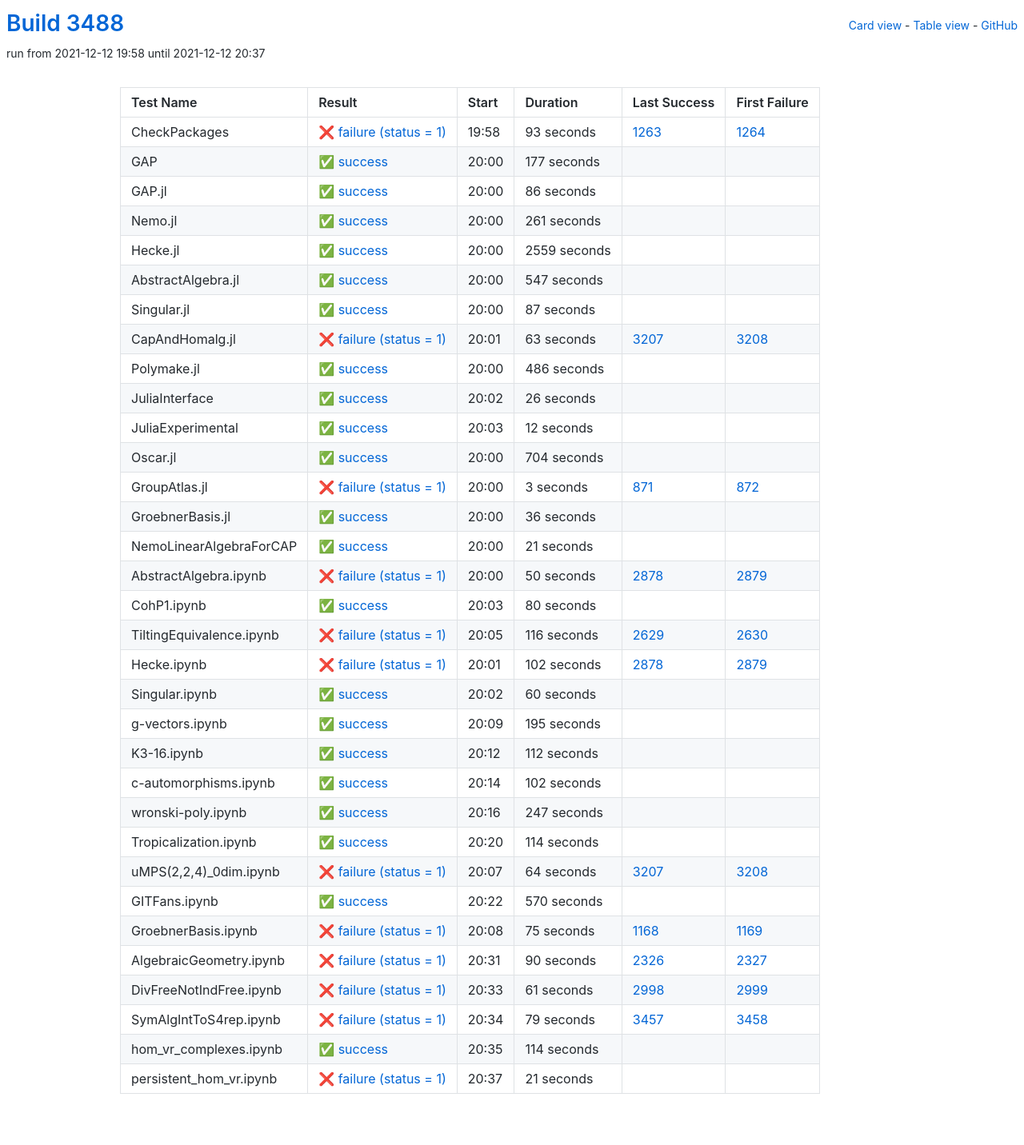
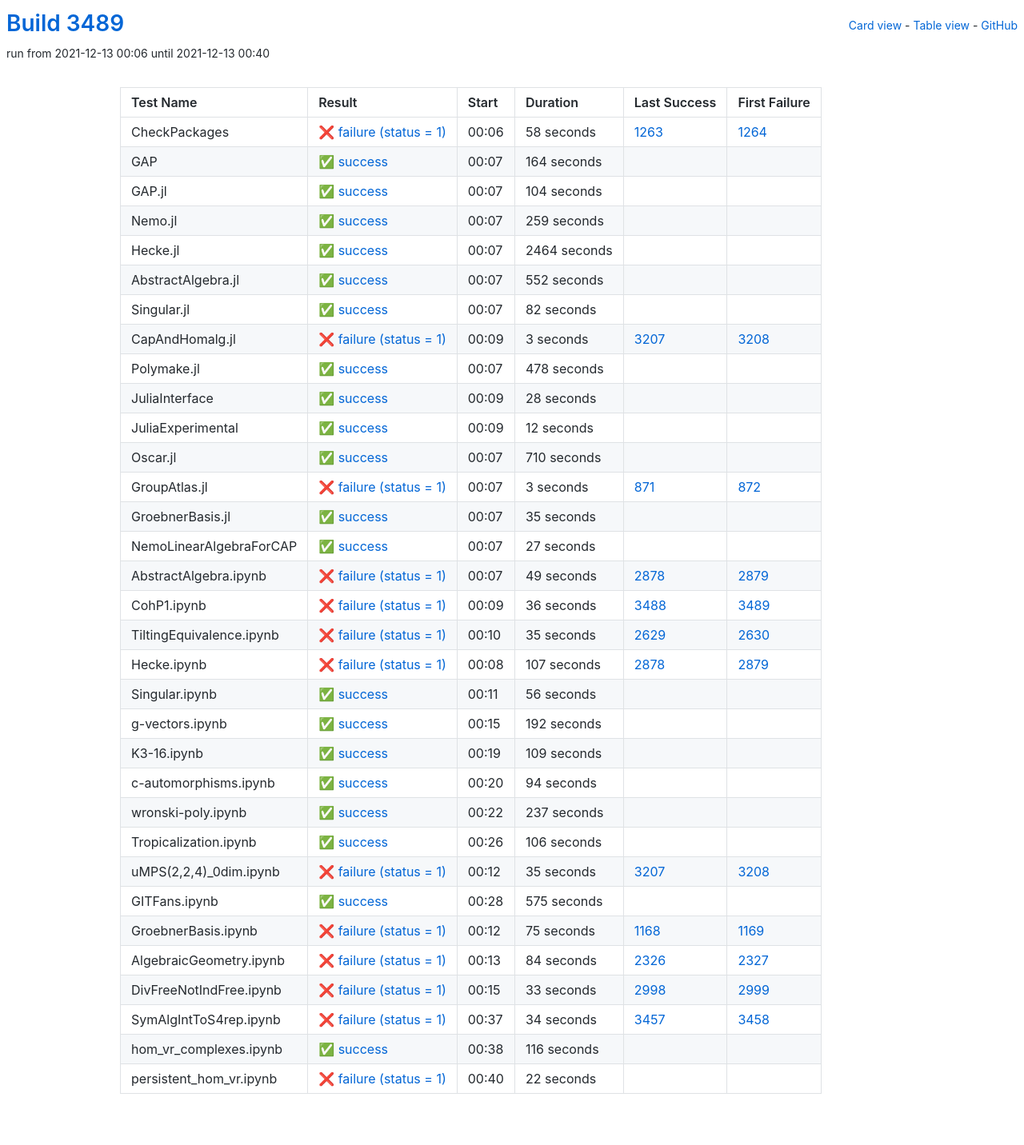
Before and after one commit to oscar-system/oscar-ci-status-stable, a Jekyll site: the page built from table.html, in a window 1280 px wide. Shown: the whole page at 80% size. Built offline with Jekyll 4.4.1, drawn with Linux system fonts in a browser that asks for light colours.

Commit message:
Build #3489

```diff
--- a/_data/ci.yml
+++ b/_data/ci.yml
@@ -1,6 +1,6 @@
 ---
-build: 3488
-build_url: https://oscarci.mathematik.uni-kl.de/job/oscar-stable/3488/
+build: 3489
+build_url: https://oscarci.mathematik.uni-kl.de/job/oscar-stable/3489/
 job: oscar-stable
 organization: oscar-system
 repo: oscar-ci-status-stable
@@ -8,128 +8,128 @@ repourl: https://github.com/oscar-system/oscar-ci-status-stable
 tests:
 - name: CheckPackages
   id: checkpackages
-  log: https://oscarci.mathematik.uni-kl.de/job/oscar-stable/3488/artifact/logs/build-3488/CheckPackages.log
-  start: 2021-12-12 19:58
+  log: https://oscarci.mathematik.uni-kl.de/job/oscar-stable/3489/artifact/logs/build-3489/CheckPackages.log
+  start: 2021-12-13 00:06
   success: false
   exitcode: 1
   status: failure
-  duration: 93
+  duration: 58
   last_success: 1263
   last_success_url: https://oscarci.mathematik.uni-kl.de/job/oscar-stable/1263/
   first_failure: 1264
   first_failure_url: https://oscarci.mathematik.uni-kl.de/job/oscar-stable/1264/
 - name: GAP
   id: gap
-  log: https://oscarci.mathematik.uni-kl.de/job/oscar-stable/3488/artifact/logs/build-3488/GAP.log
-  start: 2021-12-12 20:00
+  log: https://oscarci.mathematik.uni-kl.de/job/oscar-stable/3489/artifact/logs/build-3489/GAP.log
+  start: 2021-12-13 00:07
   success: true
   exitcode: 0
   status: success
-  duration: 177
+  duration: 164
   last_success: false
   last_success_url:
   first_failure: false
   first_failure_url:
 - name: GAP.jl
   id: gap-jl
-  log: https://oscarci.mathematik.uni-kl.de/job/oscar-stable/3488/artifact/logs/build-3488/GAP.jl.log
-  start: 2021-12-12 20:00
+  log: https://oscarci.mathematik.uni-kl.de/job/oscar-stable/3489/artifact/logs/build-3489/GAP.jl.log
+  start: 2021-12-13 00:07
   success: true
   exitcode: 0
   status: success
-  duration: 86
+  duration: 104
   last_success: false
   last_success_url:
   first_failure: false
   first_failure_url:
 - name: Nemo.jl
   id: nemo-jl
-  log: https://oscarci.mathematik.uni-kl.de/job/oscar-stable/3488/artifact/logs/build-3488/Nemo.jl.log
-  start: 2021-12-12 20:00
+  log: https://oscarci.mathematik.uni-kl.de/job/oscar-stable/3489/artifact/logs/build-3489/Nemo.jl.log
+  start: 2021-12-13 00:07
   success: true
   exitcode: 0
   status: success
-  duration: 261
+  duration: 259
   last_success: false
   last_success_url:
   first_failure: false
   first_failure_url:
 - name: Hecke.jl
   id: hecke-jl
-  log: https://oscarci.mathematik.uni-kl.de/job/oscar-stable/3488/artifact/logs/build-3488/Hecke.jl.log
-  start: 2021-12-12 20:00
+  log: https://oscarci.mathematik.uni-kl.de/job/oscar-stable/3489/artifact/logs/build-3489/Hecke.jl.log
+  start: 2021-12-13 00:07
   success: true
   exitcode: 0
   status: success
-  duration: 2559
+  duration: 2464
   last_success: false
   last_success_url:
   first_failure: false
   first_failure_url:
 - name: AbstractAlgebra.jl
   id: abstractalgebra-jl
-  log: https://oscarci.mathematik.uni-kl.de/job/oscar-stable/3488/artifact/logs/build-3488/AbstractAlgebra.jl.log
-  start: 2021-12-12 20:00
+  log: https://oscarci.mathematik.uni-kl.de/job/oscar-stable/3489/artifact/logs/build-3489/AbstractAlgebra.jl.log
+  start: 2021-12-13 00:07
   success: true
   exitcode: 0
   status: success
-  duration: 547
+  duration: 552
   last_success: false
   last_success_url:
   first_failure: false
   first_failure_url:
 - name: Singular.jl
   id: singular-jl
-  log: https://oscarci.mathematik.uni-kl.de/job/oscar-stable/3488/artifact/logs/build-3488/Singular.jl.log
-  start: 2021-12-12 20:00
+  log: https://oscarci.mathematik.uni-kl.de/job/oscar-stable/3489/artifact/logs/build-3489/Singular.jl.log
+  start: 2021-12-13 00:07
   success: true
   exitcode: 0
   status: success
-  duration: 87
+  duration: 82
   last_success: false
   last_success_url:
   first_failure: false
   first_failure_url:
 - name: CapAndHomalg.jl
   id: capandhomalg-jl
-  log: https://oscarci.mathematik.uni-kl.de/job/oscar-stable/3488/artifact/logs/build-3488/CapAndHomalg.jl.log
-  start: 2021-12-12 20:01
+  log: https://oscarci.mathematik.uni-kl.de/job/oscar-stable/3489/artifact/logs/build-3489/CapAndHomalg.jl.log
+  start: 2021-12-13 00:09
   success: false
   exitcode: 1
   status: failure
-  duration: 63
+  duration: 3
   last_success: 3207
   last_success_url: https://oscarci.mathematik.uni-kl.de/job/oscar-stable/3207/
   first_failure: 3208
   first_failure_url: https://oscarci.mathematik.uni-kl.de/job/oscar-stable/3208/
 - name: Polymake.jl
   id: polymake-jl
-  log: https://oscarci.mathematik.uni-kl.de/job/oscar-stable/3488/artifact/logs/build-3488/Polymake.jl.log
-  start: 2021-12-12 20:00
+  log: https://oscarci.mathematik.uni-kl.de/job/oscar-stable/3489/artifact/logs/build-3489/Polymake.jl.log
+  start: 2021-12-13 00:07
   success: true
   exitcode: 0
   status: success
-  duration: 486
+  duration: 478
   last_success: false
   last_success_url:
   first_failure: false
   first_failure_url:
 - name: JuliaInterface
   id: juliainterface
-  log: https://oscarci.mathematik.uni-kl.de/job/oscar-stable/3488/artifact/logs/build-3488/JuliaInterface.log
-  start: 2021-12-12 20:02
+  log: https://oscarci.mathematik.uni-kl.de/job/oscar-stable/3489/artifact/logs/build-3489/JuliaInterface.log
+  start: 2021-12-13 00:09
   success: true
   exitcode: 0
   status: success
-  duration: 26
+  duration: 28
   last_success: false
   last_success_url:
   first_failure: false
   first_failure_url:
 - name: JuliaExperimental
   id: juliaexperimental
-  log: https://oscarci.mathematik.uni-kl.de/job/oscar-stable/3488/artifact/logs/build-3488/JuliaExperimental.log
-  start: 2021-12-12 20:03
+  log: https://oscarci.mathematik.uni-kl.de/job/oscar-stable/3489/artifact/logs/build-3489/JuliaExperimental.log
+  start: 2021-12-13 00:09
   success: true
   exitcode: 0
   status: success
@@ -140,20 +140,20 @@ tests:
   first_failure_url:
 - name: Oscar.jl
   id: oscar-jl
-  log: https://oscarci.mathematik.uni-kl.de/job/oscar-stable/3488/artifact/logs/build-3488/Oscar.jl.log
-  start: 2021-12-12 20:00
+  log: https://oscarci.mathematik.uni-kl.de/job/oscar-stable/3489/artifact/logs/build-3489/Oscar.jl.log
+  start: 2021-12-13 00:07
   success: true
   exitcode: 0
   status: success
-  duration: 704
+  duration: 710
   last_success: false
   last_success_url:
   first_failure: false
   first_failure_url:
 - name: GroupAtlas.jl
   id: groupatlas-jl
-  log: https://oscarci.mathematik.uni-kl.de/job/oscar-stable/3488/artifact/logs/build-3488/GroupAtlas.jl.log
-  start: 2021-12-12 20:00
+  log: https://oscarci.mathematik.uni-kl.de/job/oscar-stable/3489/artifact/logs/build-3489/GroupAtlas.jl.log
+  start: 2021-12-13 00:07
   success: false
   exitcode: 1
   status: failure
@@ -164,176 +164,176 @@ tests:
   first_failure_url: https://oscarci.mathematik.uni-kl.de/job/oscar-stable/872/
 - name: GroebnerBasis.jl
   id: groebnerbasis-jl
-  log: https://oscarci.mathematik.uni-kl.de/job/oscar-stable/3488/artifact/logs/build-3488/GroebnerBasis.jl.log
-  start: 2021-12-12 20:00
+  log: https://oscarci.mathematik.uni-kl.de/job/oscar-stable/3489/artifact/logs/build-3489/GroebnerBasis.jl.log
+  start: 2021-12-13 00:07
   success: true
   exitcode: 0
   status: success
-  duration: 36
+  duration: 35
   last_success: false
   last_success_url:
   first_failure: false
   first_failure_url:
 - name: NemoLinearAlgebraForCAP
   id: nemolinearalgebraforcap
-  log: https://oscarci.mathematik.uni-kl.de/job/oscar-stable/3488/artifact/logs/build-3488/NemoLinearAlgebraForCAP.log
-  start: 2021-12-12 20:00
+  log: https://oscarci.mathematik.uni-kl.de/job/oscar-stable/3489/artifact/logs/build-3489/NemoLinearAlgebraForCAP.log
+  start: 2021-12-13 00:07
   success: true
   exitcode: 0
   status: success
-  duration: 21
+  duration: 27
   last_success: false
   last_success_url:
   first_failure: false
   first_failure_url:
 - name: AbstractAlgebra.ipynb
   id: abstractalgebra-ipynb
-  log: https://oscarci.mathematik.uni-kl.de/job/oscar-stable/3488/artifact/logs/build-3488/AbstractAlgebra.ipynb.log
-  start: 2021-12-12 20:00
+  log: https://oscarci.mathematik.uni-kl.de/job/oscar-stable/3489/artifact/logs/build-3489/AbstractAlgebra.ipynb.log
+  start: 2021-12-13 00:07
   success: false
   exitcode: 1
   status: failure
-  duration: 50
+  duration: 49
   last_success: 2878
   last_success_url: https://oscarci.mathematik.uni-kl.de/job/oscar-stable/2878/
   first_failure: 2879
   first_failure_url: https://oscarci.mathematik.uni-kl.de/job/oscar-stable/2879/
 - name: CohP1.ipynb
   id: cohp1-ipynb
-  log: https://oscarci.mathematik.uni-kl.de/job/oscar-stable/3488/artifact/logs/build-3488/CohP1.ipynb.log
-  start: 2021-12-12 20:03
-  success: true
-  exitcode: 0
-  status: success
-  duration: 80
-  last_success: false
-  last_success_url:
-  first_failure: false
-  first_failure_url:
-- name: TiltingEquivalence.ipynb
-  id: tiltingequivalence-ipynb
-  log: https://oscarci.mathematik.uni-kl.de/job/oscar-stable/3488/artifact/logs/build-3488/TiltingEquivalence.ipynb.log
-  start: 2021-12-12 20:05
+  log: https://oscarci.mathematik.uni-kl.de/job/oscar-stable/3489/artifact/logs/build-3489/CohP1.ipynb.log
+  start: 2021-12-13 00:09
   success: false
   exitcode: 1
   status: failure
-  duration: 116
+  duration: 36
+  last_success: 3488
+  last_success_url: https://oscarci.mathematik.uni-kl.de/job/oscar-stable/3488/
+  first_failure: 3489
+  first_failure_url: https://oscarci.mathematik.uni-kl.de/job/oscar-stable/3489/
+- name: TiltingEquivalence.ipynb
+  id: tiltingequivalence-ipynb
+  log: https://oscarci.mathematik.uni-kl.de/job/oscar-stable/3489/artifact/logs/build-3489/TiltingEquivalence.ipynb.log
+  start: 2021-12-13 00:10
+  success: false
+  exitcode: 1
+  status: failure
+  duration: 35
   last_success: 2629
   last_success_url: https://oscarci.mathematik.uni-kl.de/job/oscar-stable/2629/
   first_failure: 2630
   first_failure_url: https://oscarci.mathematik.uni-kl.de/job/oscar-stable/2630/
 - name: Hecke.ipynb
   id: hecke-ipynb
-  log: https://oscarci.mathematik.uni-kl.de/job/oscar-stable/3488/artifact/logs/build-3488/Hecke.ipynb.log
-  start: 2021-12-12 20:01
+  log: https://oscarci.mathematik.uni-kl.de/job/oscar-stable/3489/artifact/logs/build-3489/Hecke.ipynb.log
+  start: 2021-12-13 00:08
   success: false
   exitcode: 1
   status: failure
-  duration: 102
+  duration: 107
   last_success: 2878
   last_success_url: https://oscarci.mathematik.uni-kl.de/job/oscar-stable/2878/
   first_failure: 2879
   first_failure_url: https://oscarci.mathematik.uni-kl.de/job/oscar-stable/2879/
 - name: Singular.ipynb
   id: singular-ipynb
-  log: https://oscarci.mathematik.uni-kl.de/job/oscar-stable/3488/artifact/logs/build-3488/Singular.ipynb.log
-  start: 2021-12-12 20:02
+  log: https://oscarci.mathematik.uni-kl.de/job/oscar-stable/3489/artifact/logs/build-3489/Singular.ipynb.log
+  start: 2021-12-13 00:11
   success: true
   exitcode: 0
   status: success
-  duration: 60
+  duration: 56
   last_success: false
   last_success_url:
   first_failure: false
   first_failure_url:
 - name: g-vectors.ipynb
   id: g-vectors-ipynb
-  log: https://oscarci.mathematik.uni-kl.de/job/oscar-stable/3488/artifact/logs/build-3488/g-vectors.ipynb.log
-  start: 2021-12-12 20:09
+  log: https://oscarci.mathematik.uni-kl.de/job/oscar-stable/3489/artifact/logs/build-3489/g-vectors.ipynb.log
+  start: 2021-12-13 00:15
   success: true
   exitcode: 0
   status: success
-  duration: 195
+  duration: 192
   last_success: false
   last_success_url:
   first_failure: false
   first_failure_url:
 - name: K3-16.ipynb
   id: k3-16-ipynb
-  log: https://oscarci.mathematik.uni-kl.de/job/oscar-stable/3488/artifact/logs/build-3488/K3-16.ipynb.log
-  start: 2021-12-12 20:12
+  log: https://oscarci.mathematik.uni-kl.de/job/oscar-stable/3489/artifact/logs/build-3489/K3-16.ipynb.log
+  start: 2021-12-13 00:19
   success: true
   exitcode: 0
   status: success
-  duration: 112
+  duration: 109
   last_success: false
   last_success_url:
   first_failure: false
   first_failure_url:
 - name: c-automorphisms.ipynb
   id: c-automorphisms-ipynb
-  log: https://oscarci.mathematik.uni-kl.de/job/oscar-stable/3488/artifact/logs/build-3488/c-automorphisms.ipynb.log
-  start: 2021-12-12 20:14
+  log: https://oscarci.mathematik.uni-kl.de/job/oscar-stable/3489/artifact/logs/build-3489/c-automorphisms.ipynb.log
+  start: 2021-12-13 00:20
   success: true
   exitcode: 0
   status: success
-  duration: 102
+  duration: 94
   last_success: false
   last_success_url:
   first_failure: false
   first_failure_url:
 - name: wronski-poly.ipynb
   id: wronski-poly-ipynb
-  log: https://oscarci.mathematik.uni-kl.de/job/oscar-stable/3488/artifact/logs/build-3488/wronski-poly.ipynb.log
-  start: 2021-12-12 20:16
+  log: https://oscarci.mathematik.uni-kl.de/job/oscar-stable/3489/artifact/logs/build-3489/wronski-poly.ipynb.log
+  start: 2021-12-13 00:22
   success: true
   exitcode: 0
   status: success
-  duration: 247
+  duration: 237
   last_success: false
   last_success_url:
   first_failure: false
   first_failure_url:
 - name: Tropicalization.ipynb
   id: tropicalization-ipynb
-  log: https://oscarci.mathematik.uni-kl.de/job/oscar-stable/3488/artifact/logs/build-3488/Tropicalization.ipynb.log
-  start: 2021-12-12 20:20
+  log: https://oscarci.mathematik.uni-kl.de/job/oscar-stable/3489/artifact/logs/build-3489/Tropicalization.ipynb.log
+  start: 2021-12-13 00:26
   success: true
   exitcode: 0
   status: success
-  duration: 114
+  duration: 106
   last_success: false
   last_success_url:
   first_failure: false
   first_failure_url:
 - name: uMPS(2,2,4)_0dim.ipynb
   id: umps-2-2-4-0dim-ipynb
-  log: https://oscarci.mathematik.uni-kl.de/job/oscar-stable/3488/artifact/logs/build-3488/uMPS-2-2-4-_0dim.ipynb.log
-  start: 2021-12-12 20:07
+  log: https://oscarci.mathematik.uni-kl.de/job/oscar-stable/3489/artifact/logs/build-3489/uMPS-2-2-4-_0dim.ipynb.log
+  start: 2021-12-13 00:12
   success: false
   exitcode: 1
   status: failure
-  duration: 64
+  duration: 35
   last_success: 3207
   last_success_url: https://oscarci.mathematik.uni-kl.de/job/oscar-stable/3207/
   first_failure: 3208
   first_failure_url: https://oscarci.mathematik.uni-kl.de/job/oscar-stable/3208/
 - name: GITFans.ipynb
   id: gitfans-ipynb
-  log: https://oscarci.mathematik.uni-kl.de/job/oscar-stable/3488/artifact/logs/build-3488/GITFans.ipynb.log
-  start: 2021-12-12 20:22
+  log: https://oscarci.mathematik.uni-kl.de/job/oscar-stable/3489/artifact/logs/build-3489/GITFans.ipynb.log
+  start: 2021-12-13 00:28
   success: true
   exitcode: 0
   status: success
-  duration: 570
+  duration: 575
   last_success: false
   last_success_url:
   first_failure: false
   first_failure_url:
 - name: GroebnerBasis.ipynb
   id: groebnerbasis-ipynb
-  log: https://oscarci.mathematik.uni-kl.de/job/oscar-stable/3488/artifact/logs/build-3488/GroebnerBasis.ipynb.log
-  start: 2021-12-12 20:08
+  log: https://oscarci.mathematik.uni-kl.de/job/oscar-stable/3489/artifact/logs/build-3489/GroebnerBasis.ipynb.log
+  start: 2021-12-13 00:12
   success: false
   exitcode: 1
   status: failure
@@ -344,60 +344,60 @@ tests:
   first_failure_url: https://oscarci.mathematik.uni-kl.de/job/oscar-stable/1169/
 - name: AlgebraicGeometry.ipynb
   id: algebraicgeometry-ipynb
-  log: https://oscarci.mathematik.uni-kl.de/job/oscar-stable/3488/artifact/logs/build-3488/AlgebraicGeometry.ipynb.log
-  start: 2021-12-12 20:31
+  log: https://oscarci.mathematik.uni-kl.de/job/oscar-stable/3489/artifact/logs/build-3489/AlgebraicGeometry.ipynb.log
+  start: 2021-12-13 00:13
   success: false
   exitcode: 1
   status: failure
-  duration: 90
+  duration: 84
   last_success: 2326
   last_success_url: https://oscarci.mathematik.uni-kl.de/job/oscar-stable/2326/
   first_failure: 2327
   first_failure_url: https://oscarci.mathematik.uni-kl.de/job/oscar-stable/2327/
 - name: DivFreeNotIndFree.ipynb
   id: divfreenotindfree-ipynb
-  log: https://oscarci.mathematik.uni-kl.de/job/oscar-stable/3488/artifact/logs/build-3488/DivFreeNotIndFree.ipynb.log
-  start: 2021-12-12 20:33
+  log: https://oscarci.mathematik.uni-kl.de/job/oscar-stable/3489/artifact/logs/build-3489/DivFreeNotIndFree.ipynb.log
+  start: 2021-12-13 00:15
   success: false
   exitcode: 1
   status: failure
-  duration: 61
+  duration: 33
   last_success: 2998
   last_success_url: https://oscarci.mathematik.uni-kl.de/job/oscar-stable/2998/
   first_failure: 2999
   first_failure_url: https://oscarci.mathematik.uni-kl.de/job/oscar-stable/2999/
 - name: SymAlgIntToS4rep.ipynb
   id: symalginttos4rep-ipynb
-  log: https://oscarci.mathematik.uni-kl.de/job/oscar-stable/3488/artifact/logs/build-3488/SymAlgIntToS4rep.ipynb.log
-  start: 2021-12-12 20:34
+  log: https://oscarci.mathematik.uni-kl.de/job/oscar-stable/3489/artifact/logs/build-3489/SymAlgIntToS4rep.ipynb.log
+  start: 2021-12-13 00:37
   success: false
   exitcode: 1
   status: failure
-  duration: 79
+  duration: 34
   last_success: 3457
   last_success_url: https://oscarci.mathematik.uni-kl.de/job/oscar-stable/3457/
   first_failure: 3458
   first_failure_url: https://oscarci.mathematik.uni-kl.de/job/oscar-stable/3458/
 - name: hom_vr_complexes.ipynb
   id: hom-vr-complexes-ipynb
-  log: https://oscarci.mathematik.uni-kl.de/job/oscar-stable/3488/artifact/logs/build-3488/hom_vr_complexes.ipynb.log
-  start: 2021-12-12 20:35
+  log: https://oscarci.mathematik.uni-kl.de/job/oscar-stable/3489/artifact/logs/build-3489/hom_vr_complexes.ipynb.log
+  start: 2021-12-13 00:38
   success: true
   exitcode: 0
   status: success
-  duration: 114
+  duration: 116
   last_success: false
   last_success_url:
   first_failure: false
   first_failure_url:
 - name: persistent_hom_vr.ipynb
   id: persistent-hom-vr-ipynb
-  log: https://oscarci.mathematik.uni-kl.de/job/oscar-stable/3488/artifact/logs/build-3488/persistent_hom_vr.ipynb.log
-  start: 2021-12-12 20:37
+  log: https://oscarci.mathematik.uni-kl.de/job/oscar-stable/3489/artifact/logs/build-3489/persistent_hom_vr.ipynb.log
+  start: 2021-12-13 00:40
   success: false
   exitcode: 1
   status: failure
-  duration: 21
+  duration: 22
   last_success: false
   last_success_url:
   first_failure: false
```
Also changed, not shown: README.md.
